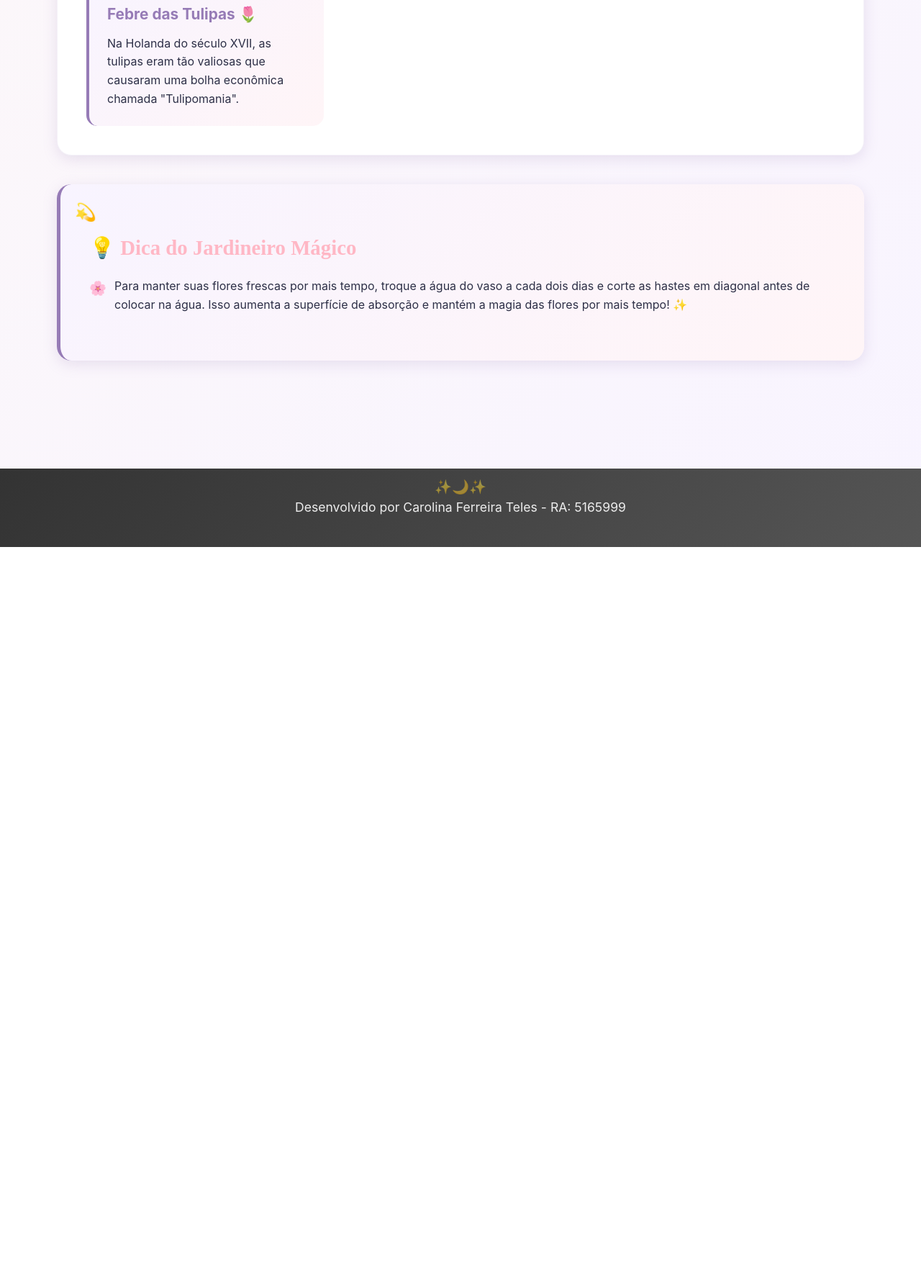
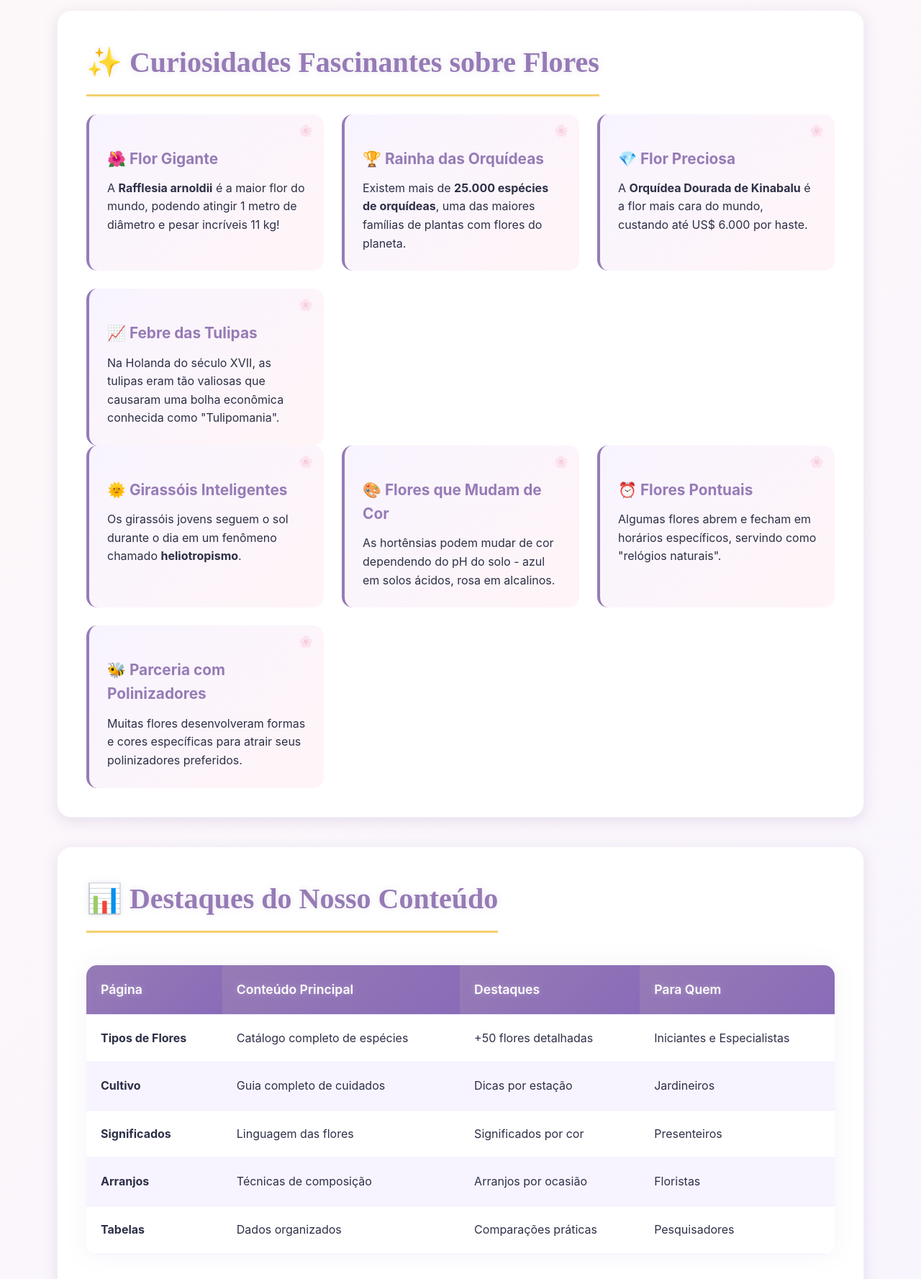
Before and after one commit to CarolinaFerreira-06/Site, a plain HTML site: page index.html in a window 1280 px wide. Shown: the part 2114-3891 px from the top of the page at 72% size. Before the commit the page ends 2874 px from the top, so only its background shows below. Drawn offline with Linux system fonts and the light colour scheme.

Commit message:
Add files via upload

```diff
--- a/index.html
+++ b/index.html
@@ -55,54 +55,161 @@
 
                 <div class="cards">
                     <div class="card">
-                        <h3>🌹 Diversidade Floral</h3>
+                        <h3>🌹 Tipos de Flores</h3>
                         <p>Conheça os diferentes tipos de flores, desde as mais comuns até as espécies exóticas que encantam pela sua beleza única.</p>
-                        <a href="tipos-flores.htm" class="btn-acao">Explorar ✨</a>
+                        <a href="tipos-flores.html" class="btn-acao">Explorar Tipos ✨</a>
                     </div>
 
                     <div class="card">
                         <h3>🌱 Cultivo e Cuidados</h3>
                         <p>Aprenda as técnicas adequadas para cultivar flores saudáveis e vibrantes em qualquer espaço.</p>
-                        <a href="cultivo.htm" class="btn-acao">Aprender 🌟</a>
+                        <a href="cultivo.html" class="btn-acao">Aprender Cultivo 🌟</a>
                     </div>
 
                     <div class="card">
-                        <h3>💐 Significados Especiais</h3>
+                        <h3>💐 Significados Florais</h3>
                         <p>Descubra a linguagem secreta das flores e o que cada espécie e cor representam.</p>
-                        <a href="significado-flores.htm" class="btn-acao">Descobrir 💫</a>
+                        <a href="significado-flores.html" class="btn-acao">Descobrir Significados 💫</a>
+                    </div>
+                </div>
+
+                <div class="cards">
+                    <div class="card">
+                        <h3>🏡 Planejamento de Jardim</h3>
+                        <p>Aprenda a criar jardins encantadores, desde pequenos vasos até grandes espaços externos.</p>
+                        <a href="jardim.html" class="btn-acao">Criar Jardim 🌿</a>
+                    </div>
+
+                    <div class="card">
+                        <h3>💫 Arranjos Florais</h3>
+                        <p>Domine a arte de criar composições florais impressionantes para todas as ocasiões.</p>
+                        <a href="arranjos.html" class="btn-acao">Ver Arranjos 🎨</a>
+                    </div>
+
+                    <div class="card">
+                        <h3>🖼️ Galeria de Fotos</h3>
+                        <p>Admire a beleza e diversidade floral através da nossa galeria de imagens encantadoras.</p>
+                        <a href="fotos.html" class="btn-acao">Ver Galeria 📸</a>
                     </div>
                 </div>
             </section>
 
             <section class="lista-container fade-in">
-                <h2>Curiosidades Fascinantes</h2>
+                <h2>✨ Curiosidades Fascinantes sobre Flores</h2>
                 <div class="lista-flores">
                     <div class="item-lista">
-                        <h4>Flor Gigante ✨</h4>
-                        <p>A Rafflesia arnoldii é a maior flor do mundo, podendo atingir 1 metro de diâmetro e pesar 11 kg.</p>
+                        <h4>🌺 Flor Gigante</h4>
+                        <p>A <strong>Rafflesia arnoldii</strong> é a maior flor do mundo, podendo atingir 1 metro de diâmetro e pesar incríveis 11 kg!</p>
                     </div>
 
                     <div class="item-lista">
-                        <h4>Rainha das Orquídeas 🌸</h4>
-                        <p>Existem mais de 25.000 espécies de orquídeas, uma das maiores famílias de plantas com flores.</p>
+                        <h4>🏆 Rainha das Orquídeas</h4>
+                        <p>Existem mais de <strong>25.000 espécies de orquídeas</strong>, uma das maiores famílias de plantas com flores do planeta.</p>
                     </div>
 
                     <div class="item-lista">
-                        <h4>Flor Preciosa 💎</h4>
-                        <p>A Orquídea Dourada de Kinabalu é a flor mais cara do mundo, custando até US$ 6.000 por haste.</p>
+                        <h4>💎 Flor Preciosa</h4>
+                        <p>A <strong>Orquídea Dourada de Kinabalu</strong> é a flor mais cara do mundo, custando até US$ 6.000 por haste.</p>
                     </div>
 
                     <div class="item-lista">
-                        <h4>Febre das Tulipas 🌷</h4>
-                        <p>Na Holanda do século XVII, as tulipas eram tão valiosas que causaram uma bolha econômica chamada "Tulipomania".</p>
+                        <h4>📈 Febre das Tulipas</h4>
+                        <p>Na Holanda do século XVII, as tulipas eram tão valiosas que causaram uma bolha econômica conhecida como "Tulipomania".</p>
+                    </div>
+                </div>
+
+                <div class="lista-flores">
+                    <div class="item-lista">
+                        <h4>🌞 Girassóis Inteligentes</h4>
+                        <p>Os girassóis jovens seguem o sol durante o dia em um fenômeno chamado <strong>heliotropismo</strong>.</p>
+                    </div>
+
+                    <div class="item-lista">
+                        <h4>🎨 Flores que Mudam de Cor</h4>
+                        <p>As hortênsias podem mudar de cor dependendo do pH do solo - azul em solos ácidos, rosa em alcalinos.</p>
+                    </div>
+
+                    <div class="item-lista">
+                        <h4>⏰ Flores Pontuais</h4>
+                        <p>Algumas flores abrem e fecham em horários específicos, servindo como "relógios naturais".</p>
+                    </div>
+
+                    <div class="item-lista">
+                        <h4>🐝 Parceria com Polinizadores</h4>
+                        <p>Muitas flores desenvolveram formas e cores específicas para atrair seus polinizadores preferidos.</p>
                     </div>
                 </div>
             </section>
 
+            <section class="tabela-container fade-in">
+                <h2>📊 Destaques do Nosso Conteúdo</h2>
+                <table>
+                    <thead>
+                        <tr>
+                            <th>Página</th>
+                            <th>Conteúdo Principal</th>
+                            <th>Destaques</th>
+                            <th>Para Quem</th>
+                        </tr>
+                    </thead>
+                    <tbody>
+                        <tr>
+                            <td><strong>Tipos de Flores</strong></td>
+                            <td>Catálogo completo de espécies</td>
+                            <td>+50 flores detalhadas</td>
+                            <td>Iniciantes e Especialistas</td>
+                        </tr>
+                        <tr>
+                            <td><strong>Cultivo</strong></td>
+                            <td>Guia completo de cuidados</td>
+                            <td>Dicas por estação</td>
+                            <td>Jardineiros</td>
+                        </tr>
+                        <tr>
+                            <td><strong>Significados</strong></td>
+                            <td>Linguagem das flores</td>
+                            <td>Significados por cor</td>
+                            <td>Presenteiros</td>
+                        </tr>
+                        <tr>
+                            <td><strong>Arranjos</strong></td>
+                            <td>Técnicas de composição</td>
+                            <td>Arranjos por ocasião</td>
+                            <td>Floristas</td>
+                        </tr>
+                        <tr>
+                            <td><strong>Tabelas</strong></td>
+                            <td>Dados organizados</td>
+                            <td>Comparações práticas</td>
+                            <td>Pesquisadores</td>
+                        </tr>
+                    </tbody>
+                </table>
+            </section>
+
             <section class="dicas fade-in">
-                <h3>💡 Dica do Jardineiro Mágico</h3>
+                <h3>💡 Dicas do Jardineiro Mágico</h3>
                 <div class="dica-item">
-                    <p>Para manter suas flores frescas por mais tempo, troque a água do vaso a cada dois dias e corte as hastes em diagonal antes de colocar na água. Isso aumenta a superfície de absorção e mantém a magia das flores por mais tempo! ✨</p>
+                    <p><strong>Rega Inteligente:</strong> Para manter suas flores frescas por mais tempo, troque a água do vaso a cada dois dias e corte as hastes em diagonal antes de colocar na água. Isso aumenta a superfície de absorção e mantém a magia das flores por mais tempo! 💧</p>
+                </div>
+                <div class="dica-item">
+                    <p><strong>Companheirismo Vegetal:</strong> Plante manjericão próximo a rosas para afastar pragas naturalmente. Algumas plantas se protegem mutuamente! 🌿</p>
+                </div>
+                <div class="dica-item">
+                    <p><strong>Iluminação Perfeita:</strong> Observe suas plantas - se as folhas estão amarelando, pode ser excesso de sol; se estão escurecendo, precisam de mais luz! ☀️</p>
+                </div>
+            </section>
+
+            <section class="cards fade-in">
+                <div class="card" style="grid-column: 1 / -1; text-align: center;">
+                    <h3>🚀 Próximos Passos</h3>
+                    <p>Explore nosso conteúdo completo e transforme seu espaço em um verdadeiro jardim encantado!</p>
+                    <div style="display: flex; gap: 15px; justify-content: center; flex-wrap: wrap; margin-top: 20px;">
+                        <a href="tipos-flores.html" class="btn-acao">Tipos de Flores 🌸</a>
+                        <a href="cultivo.html" class="btn-acao">Aprender Cultivo 🌱</a>
+                        <a href="fotos.html" class="btn-acao">Ver Galeria 🖼️</a>
+                        <a href="contato.html" class="btn-acao">Fale Conosco 💌</a>
+                    </div>
                 </div>
             </section>
         </div>
```
